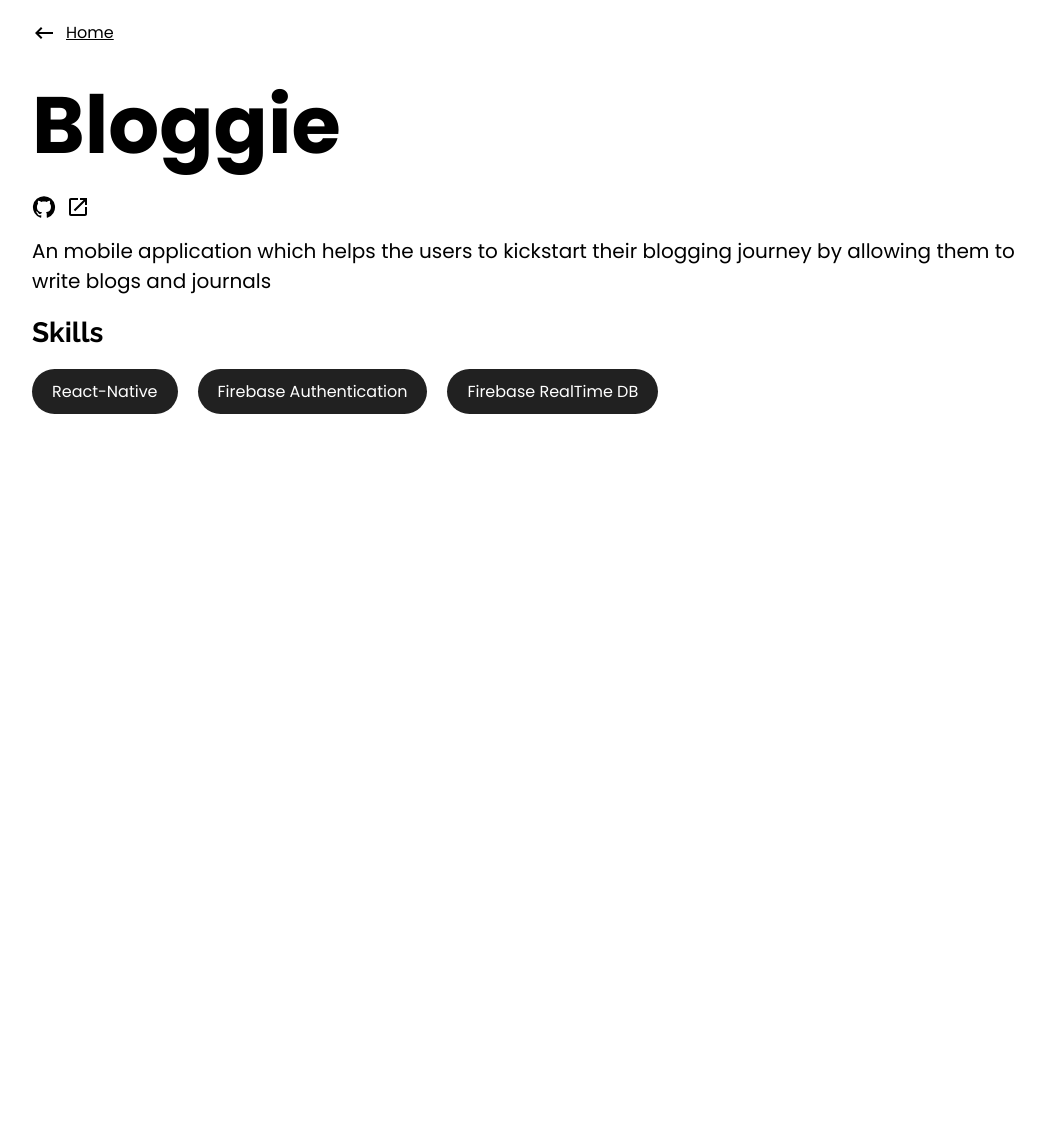
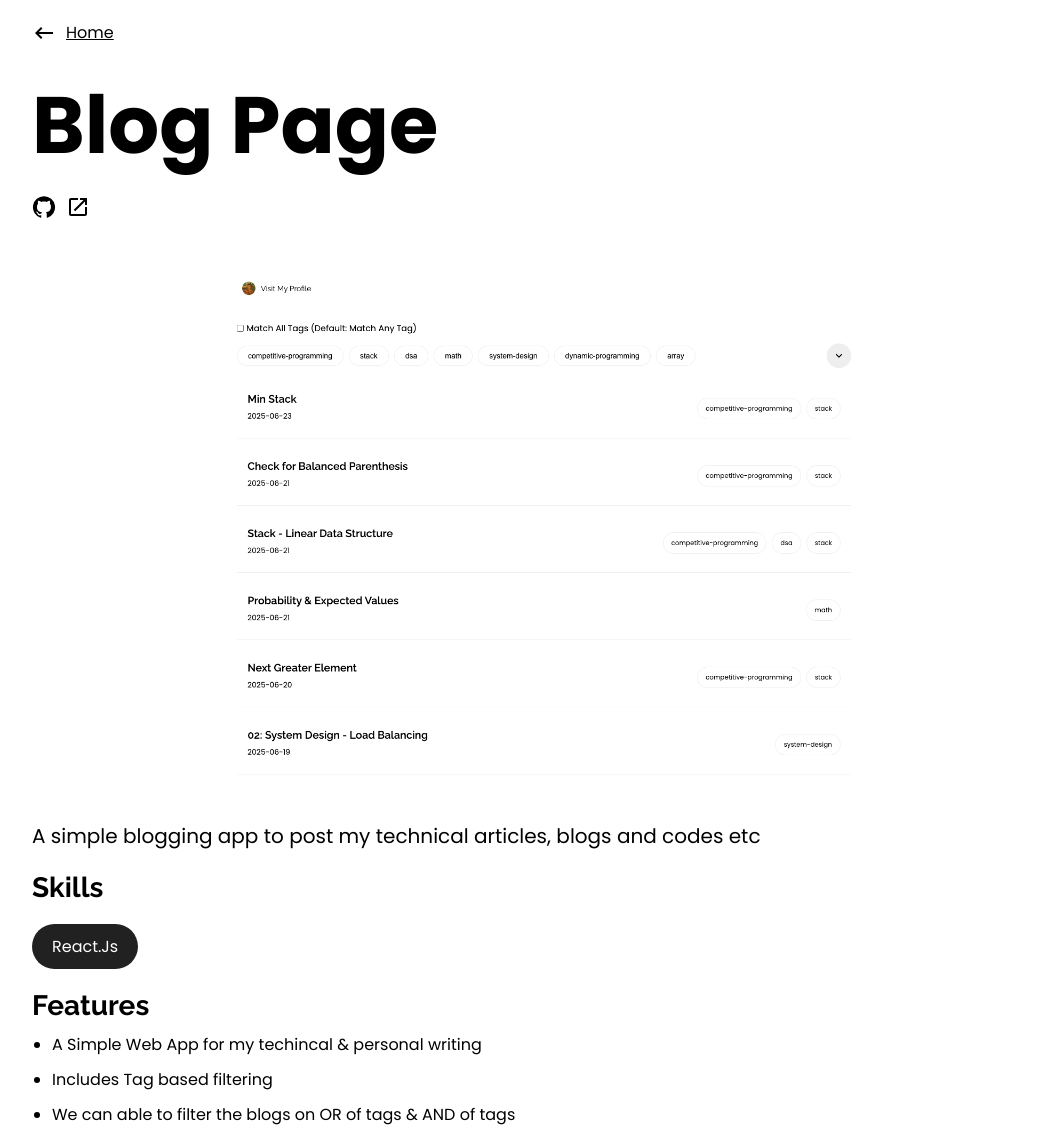
Before and after one commit to sambasivareddy-ch/sambasiva, a React (Create React App) app: page /project/project1 in a window 1280 px wide. Shown: the whole page, without its empty margins (96-1141 px from the left). Before the commit the page ends 800 px from the top, so only its background shows below. Built offline with nearby package versions, Linux system fonts and the light colour scheme.

Commit message:
New Project added

```diff
--- a/src/pages/ProjectDetailsPage.js
+++ b/src/pages/ProjectDetailsPage.js
@@ -12,6 +12,7 @@ import spotifyImage from '../assests/spotify.png';
 import nextbuyImage from '../assests/nextbuy.png';
 import meetingNotesImage from '../assests/meetingNotes.png';
 import clubManagerImage from '../assests/clubmanager.png';
+import blogImage from '../assests/blog.png';
 
 const ProjectDetailsPage = (props) => {
     const { id } = useParams();
@@ -41,6 +42,9 @@ const ProjectDetailsPage = (props) => {
                     </div>
                     {projectInfo.link && <div className={styles['project-img']}>
                         <a href={projectInfo.link} target='_blank' rel="noreferrer" aria-label='project preview'>
+                            {
+                                id === 'project1' && <img src={blogImage} alt="Blog"/>
+                            }
                             {id === 'project2' &&
                                 <img src={spotifyImage} alt="Spotify"/>
                             }
--- a/src/projectinfo.js
+++ b/src/projectinfo.js
@@ -1,14 +1,19 @@
 const PROJECTS_DATA = [
     {
         id: 'project1',
-        project_name: "Bloggie",
-        link: "https://testflight.apple.com/join/fEEEqPXk",
-        gitlink: "https://github.com/sambasivareddy-ch/Bloggie",
+        project_name: "Blog Page",
+        link: "https://bysiva.vercel.app/",
+        gitlink: "https://github.com/sambasivareddy-ch/bysiva",
         description:
-            "An mobile application which helps the users to kickstart their blogging journey by allowing them to write blogs and journals",
-        skills: ["React-Native", "Firebase Authentication", "Firebase RealTime DB"],
+            "A simple blogging app to post my technical articles, blogs and codes etc",
+        skills: ["React.Js"],
         status: "Completed",
         preview: true,
+        features: [
+            "A Simple Web App for my techincal & personal writing",
+            "Includes Tag based filtering",
+            "We can able to filter the blogs on OR of tags & AND of tags",
+        ]
     },
     {
         id: 'project2',
```
Also changed, not shown: src/assests/blog.png (added).
